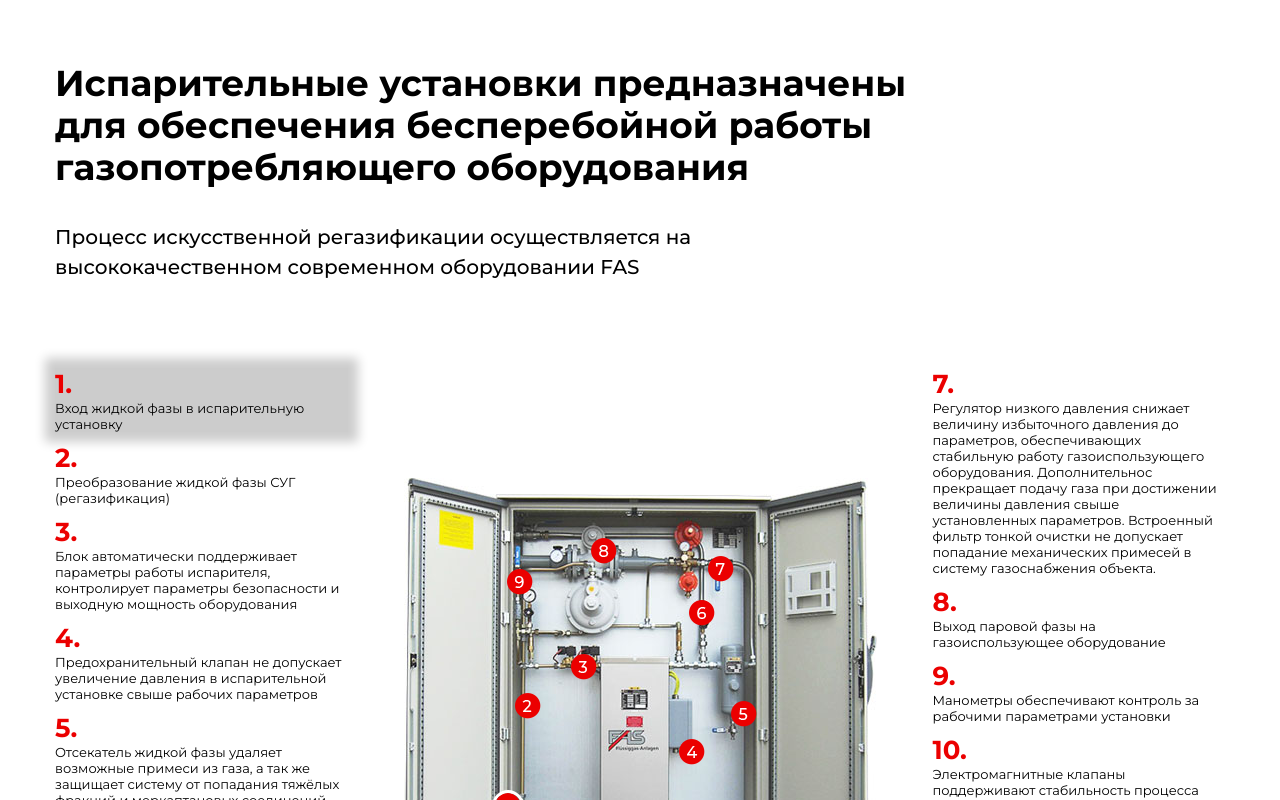
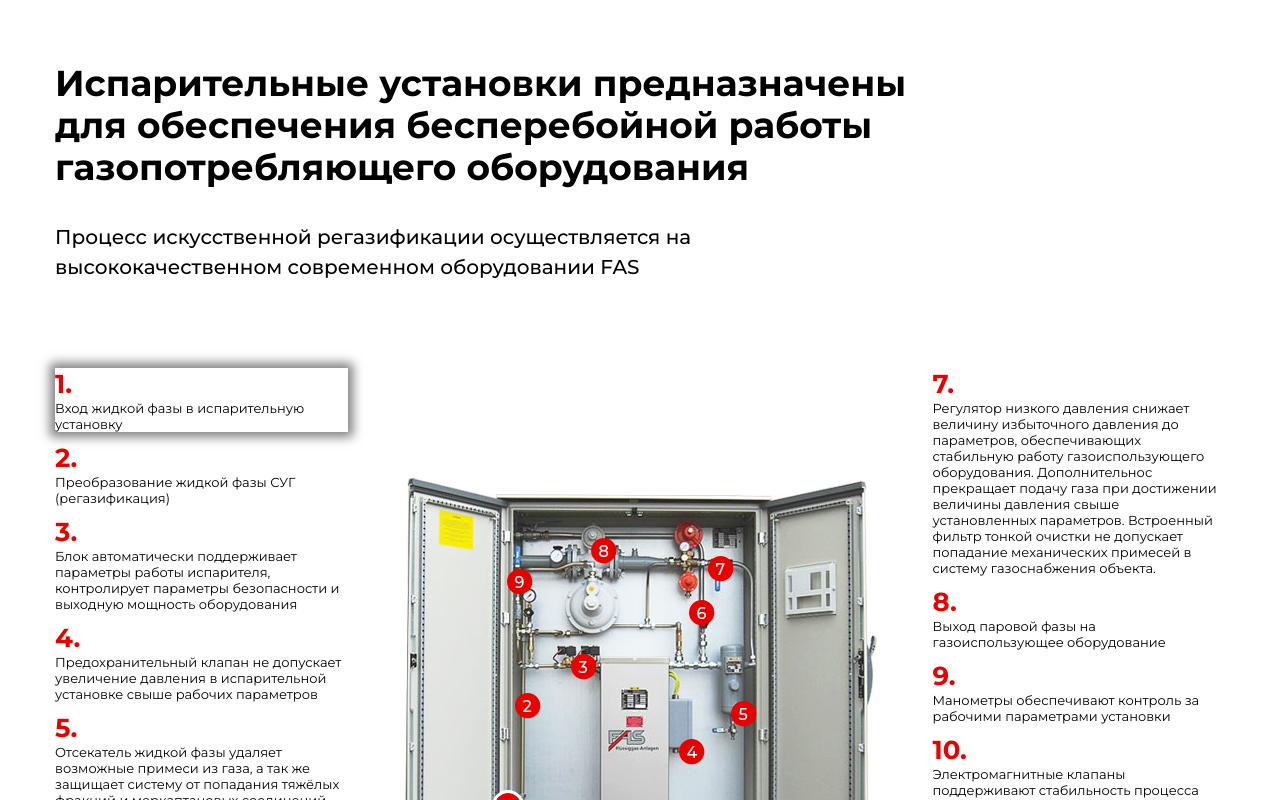
Before and after one commit to Morozzova/fhm, a plain HTML site: page index.html in a window 1280 px wide. In both pictures the pointer is over the item 201 px from the left and 1243 px from the top of the page. Shown: the part 843-1643 px from the top of the page. Drawn offline with nearby package versions, Linux system fonts and the light colour scheme.

Commit message:
Shadow in interactive block.

```diff
--- a/style.css
+++ b/style.css
@@ -264,11 +264,6 @@ body {
     font-weight: bold;
     color: #eb0000;
 }
-/*.scheme_middle-column {
-    padding-top: 110px;
-
-}*/
-
 .scheme_middle-column {
     position: relative;
     background-image: url("img/interactive/scheme.jpg");
@@ -322,8 +317,7 @@ body {
 }
 .scheme-dark,
 .scheme_item:hover {
-    background-color: rgba(0, 0, 0, 0.2);
-    box-shadow: 0 0 10px 10px rgba(0, 0, 0, 0.2);
+    box-shadow: 0 0 10px 5px rgba(0, 0, 0, 0.5);
 }
 .scheme_consult {
     width: 312px;
```
